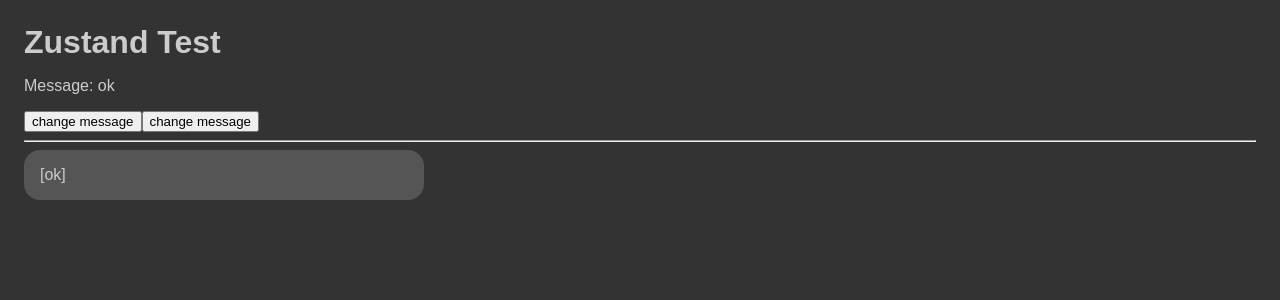
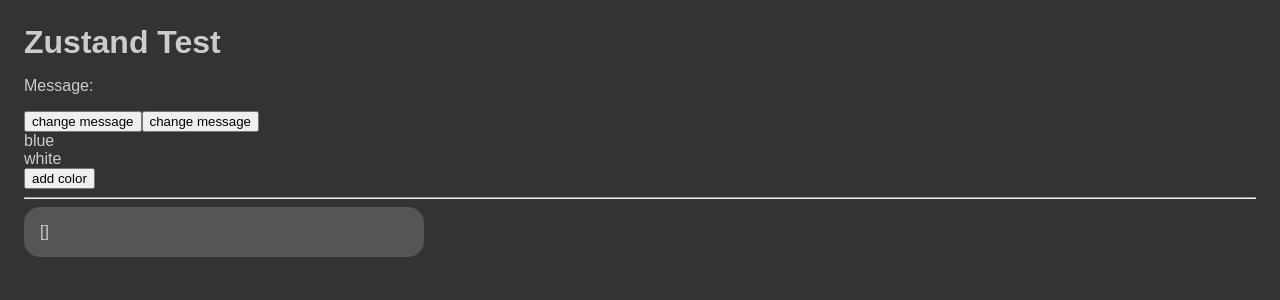
Before and after one commit to edwardtanguay/zustand-test, a React (Vite) app: page / in a window 1280 px wide. Shown: the top 300 px of the page. Built offline with nearby package versions, Linux system fonts and the light colour scheme.

Commit message:
setColors works

```diff
--- a/src/App.tsx
+++ b/src/App.tsx
@@ -9,10 +9,20 @@ function App() {
 		<div className="App">
 			<h1>Zustand Test</h1>
 			<p>Message: {store.message}</p>
-			<button onClick={() => store.setMessage('new message')}>change message</button>
-			<button onClick={() => store.setMessage('old message')}>change message</button>
-			<hr/>
-			<InfoBox/>
+			<button onClick={() => store.setMessage('new message')}>
+				change message
+			</button>
+			<button onClick={() => store.setMessage('old message')}>
+				change message
+			</button>
+			<div className="colors">
+				{store.colors.map((color) => (
+					<div>{color}</div>
+				))}
+			</div>
+			<button onClick={() => store.setColors(['dfd','skfjsfsdf','skdjfdkf'])}>add color</button>
+			<hr />
+			<InfoBox />
 		</div>
 	);
 }
--- a/src/store.tsx
+++ b/src/store.tsx
@@ -13,11 +13,15 @@ import create from 'zustand';
 interface Store {
 	message: string;
 	setMessage: (message: string) => void;
+	colors: string[];
+	setColors: (colors: string[]) => void;
 }
 
 export const useStore = create<Store>(
 	(set): Store => ({
-		message: 'ok',
-		setMessage: (message: string) => set((state) => ({ ...state, message }))
+		message: '',
+		setMessage: (message: string) => set((state) => ({ ...state, message })),
+		colors: ['blue', 'white'],
+		setColors: (colors: string[]) => set((state) => ({...state, colors}))
 	})
 );
```
